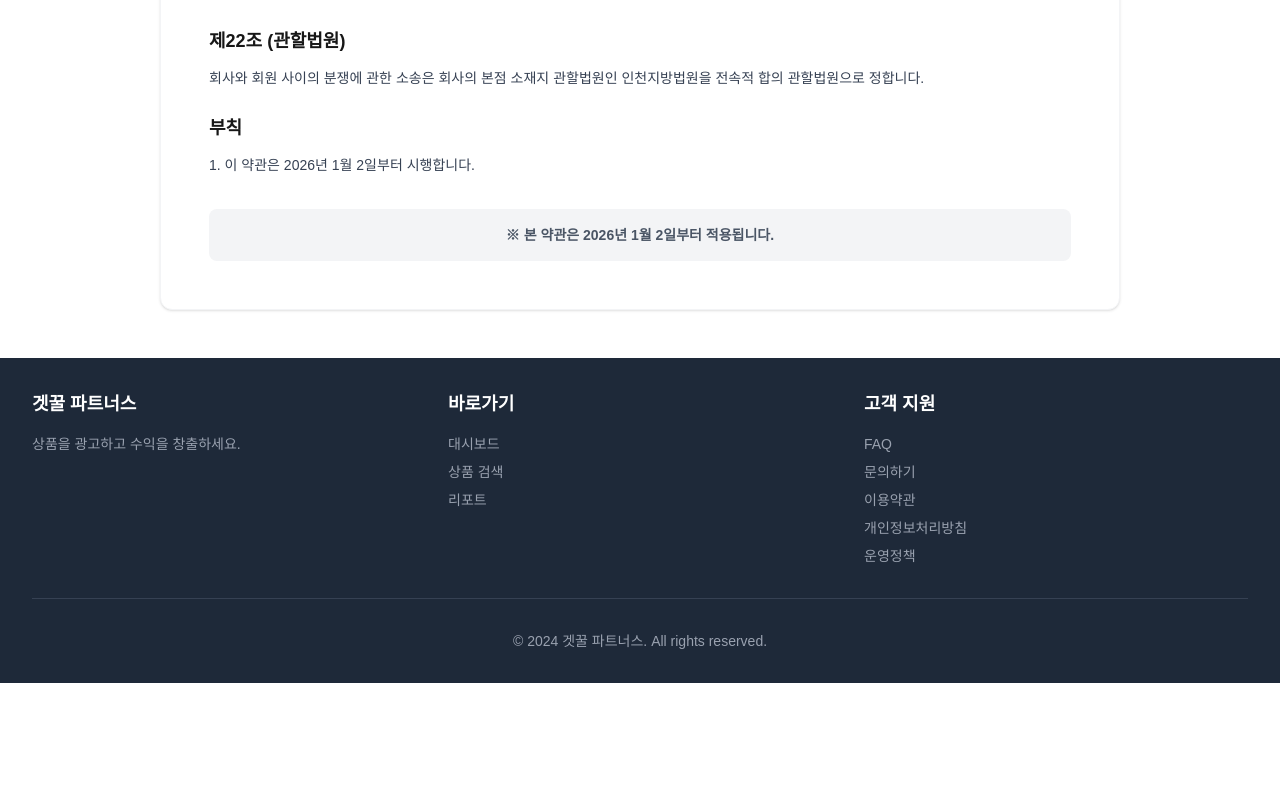
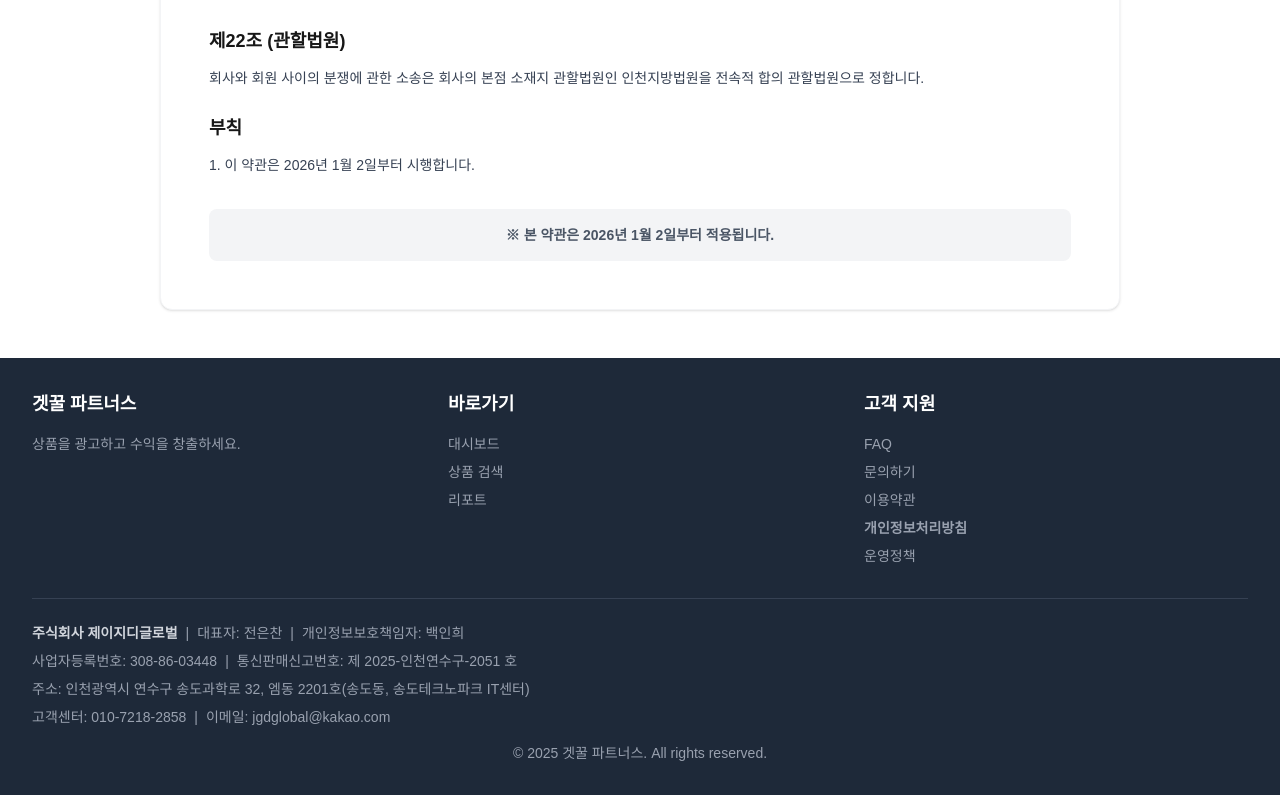
Before and after one commit to jgdglobal001/getkkul-partners, a Next.js app: page /policies in a window 1280 px wide. Shown: the part 5279-6074 px from the top of the page. Before the commit the page ends 5962 px from the top, so only its background shows below. Built offline with nearby package versions, Linux system fonts and the light colour scheme; no server answers.

Commit message:
feat: 푸터에 회사 정보 추가 (카카오 심사용) - 주식회사 제이지디글로벌 정보

```diff
--- a/app/page.tsx
+++ b/app/page.tsx
@@ -372,11 +372,34 @@
               </div>
             </div>
           </div>
+          {/* 회사 정보 */}
           <div className="border-t border-gray-800 pt-8">
+            <div className="text-gray-400 text-sm mb-6">
+              <p className="mb-2">
+                <span className="font-semibold text-gray-300">주식회사 제이지디글로벌</span>
+                <span className="mx-2">|</span>
+                대표자: 전은찬
+                <span className="mx-2">|</span>
+                개인정보보호책임자: 백인희
+              </p>
+              <p className="mb-2">
+                사업자등록번호: 308-86-03448
+                <span className="mx-2">|</span>
+                통신판매신고번호: 제 2025-인천연수구-2051 호
+              </p>
+              <p className="mb-2">
+                주소: 인천광역시 연수구 송도과학로 32, 엠동 2201호(송도동, 송도테크노파크 IT센터)
+              </p>
+              <p>
+                고객센터: <a href="tel:010-7218-2858" className="hover:text-white">010-7218-2858</a>
+                <span className="mx-2">|</span>
+                이메일: <a href="mailto:jgdglobal@kakao.com" className="hover:text-white">jgdglobal@kakao.com</a>
+              </p>
+            </div>
             <div className="mb-6 text-gray-400 text-sm space-x-4 text-center">
               <a href="/policies?tab=service" className="hover:text-white">이용약관</a>
               <span>|</span>
-              <a href="/policies?tab=privacy" className="hover:text-white">개인정보처리방침</a>
+              <a href="/policies?tab=privacy" className="hover:text-white font-semibold">개인정보처리방침</a>
               <span>|</span>
               <a href="/policies?tab=operating" className="hover:text-white">이용정책</a>
             </div>
--- a/src/components/common/Footer.tsx
+++ b/src/components/common/Footer.tsx
@@ -37,12 +37,12 @@
             <h3 className="text-lg font-bold mb-4">고객 지원</h3>
             <ul className="space-y-2 text-sm">
               <li>
-                <a href="#" className="text-gray-400 hover:text-white transition">
+                <a href="/dashboard/support/faq" className="text-gray-400 hover:text-white transition">
                   FAQ
                 </a>
               </li>
               <li>
-                <a href="#" className="text-gray-400 hover:text-white transition">
+                <a href="/dashboard/support/contact" className="text-gray-400 hover:text-white transition">
                   문의하기
                 </a>
               </li>
@@ -52,7 +52,7 @@
                 </a>
               </li>
               <li>
-                <a href="/policies?tab=privacy" className="text-gray-400 hover:text-white transition">
+                <a href="/policies?tab=privacy" className="text-gray-400 hover:text-white transition font-semibold">
                   개인정보처리방침
                 </a>
               </li>
@@ -65,9 +65,29 @@
           </div>
         </div>
 
-        {/* 저작권 */}
-        <div className="border-t border-gray-700 mt-8 pt-8 text-center text-sm text-gray-400">
-          <p>&copy; 2024 겟꿀 파트너스. All rights reserved.</p>
+        {/* 회사 정보 */}
+        <div className="border-t border-gray-700 mt-8 pt-6 text-sm text-gray-400">
+          <p className="mb-2">
+            <span className="font-semibold text-gray-300">주식회사 제이지디글로벌</span>
+            <span className="mx-2">|</span>
+            대표자: 전은찬
+            <span className="mx-2">|</span>
+            개인정보보호책임자: 백인희
+          </p>
+          <p className="mb-2">
+            사업자등록번호: 308-86-03448
+            <span className="mx-2">|</span>
+            통신판매신고번호: 제 2025-인천연수구-2051 호
+          </p>
+          <p className="mb-2">
+            주소: 인천광역시 연수구 송도과학로 32, 엠동 2201호(송도동, 송도테크노파크 IT센터)
+          </p>
+          <p className="mb-4">
+            고객센터: <a href="tel:010-7218-2858" className="hover:text-white">010-7218-2858</a>
+            <span className="mx-2">|</span>
+            이메일: <a href="mailto:jgdglobal@kakao.com" className="hover:text-white">jgdglobal@kakao.com</a>
+          </p>
+          <p className="text-center">&copy; 2025 겟꿀 파트너스. All rights reserved.</p>
         </div>
       </div>
     </footer>
```
